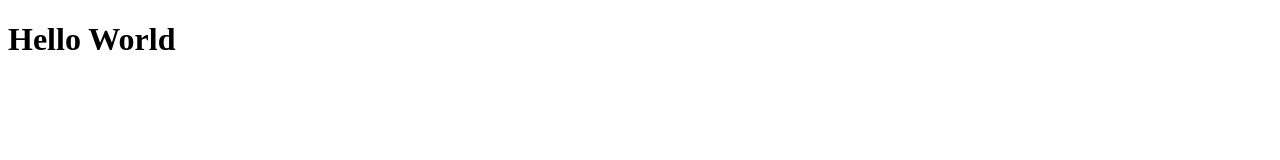
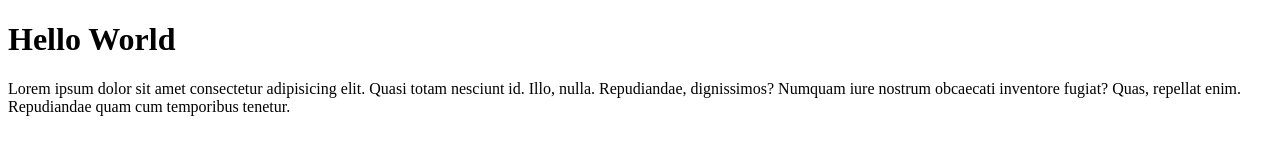
Before and after one commit to WiraAtma/git-test, a plain HTML site: page index.html in a window 1280 px wide. Drawn offline with Linux system fonts and the light colour scheme.

Commit message:
Menambahkan Paragraf

```diff
--- a/index.html
+++ b/index.html
@@ -7,5 +7,6 @@
 </head>
 <body>
     <h1>Hello World</h1>
+    <p>Lorem ipsum dolor sit amet consectetur adipisicing elit. Quasi totam nesciunt id. Illo, nulla. Repudiandae, dignissimos? Numquam iure nostrum obcaecati inventore fugiat? Quas, repellat enim. Repudiandae quam cum temporibus tenetur.</p>
 </body>
 </html>
```
